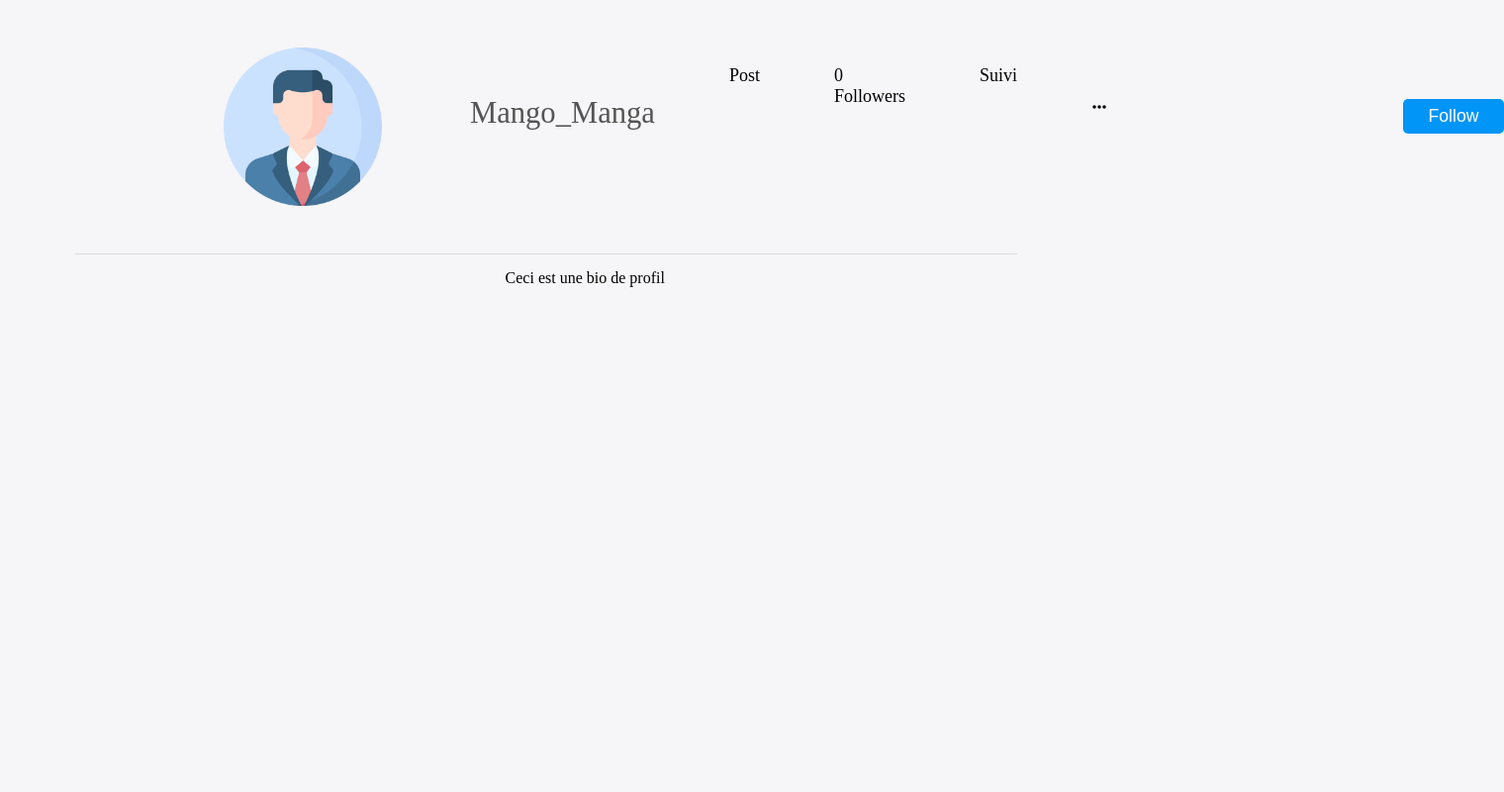
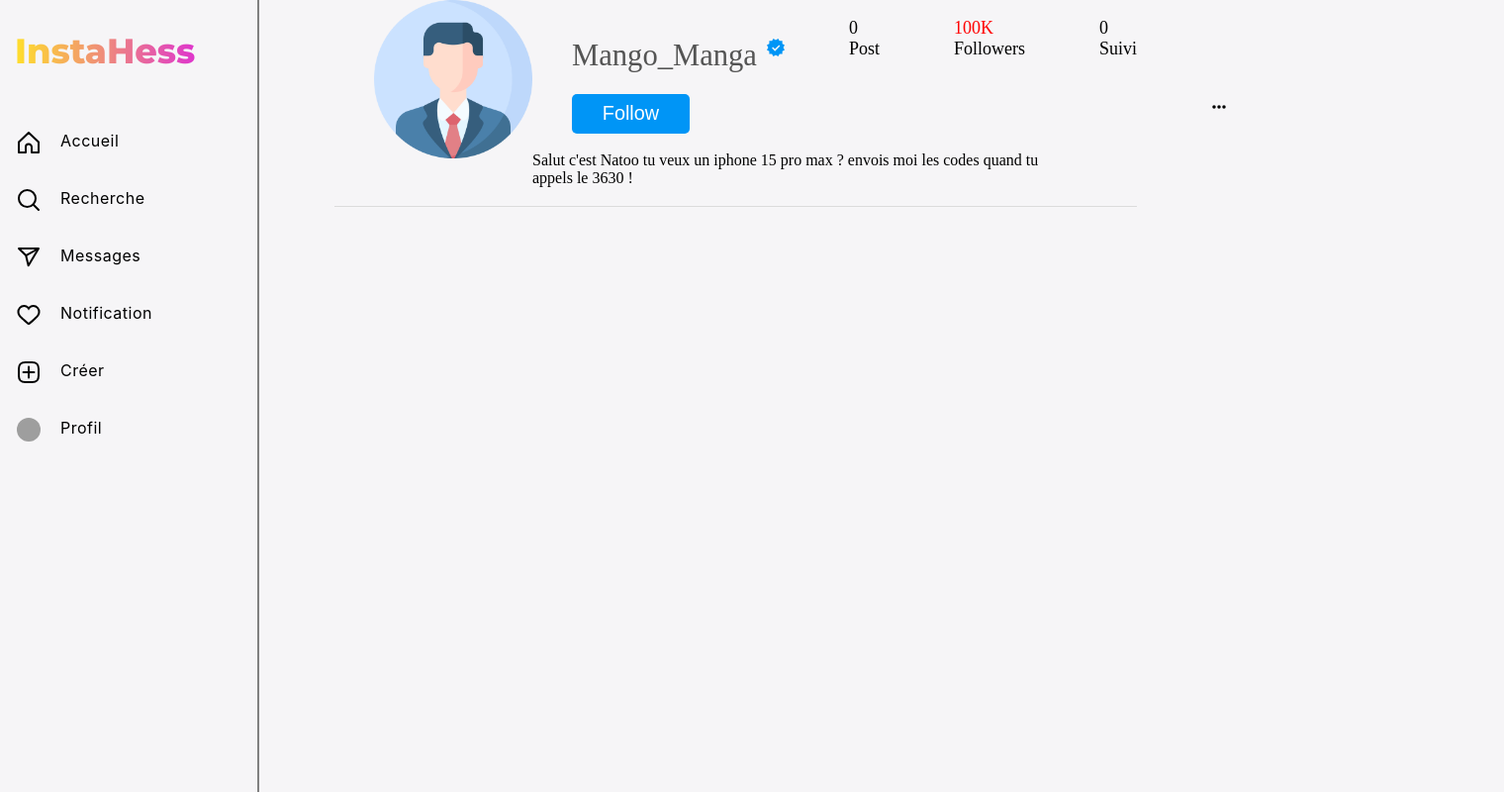
Before and after one commit to DidonCode/BUT2-S3, a PHP site: page /profil.php in a window 1520 px wide. Shown: the whole page at 99% size. Run offline with PHP 8.4, Linux system fonts and the light colour scheme; the visitor is signed in with stand-in values (Sample User, id 1); some libraries are stand-ins or nearby versions; grey boxes are pictures that could not be loaded.

Commit message:
Page profil (finition du top)
rajout logo certif mise en place des boutons
le haut de la page profil est fini

```diff
--- a/css/profil.css
+++ b/css/profil.css
@@ -9,10 +9,25 @@ li{
     list-style-type: none;
     display: inline-block;
 }
+
+.username{
+    margin: 0;
+}
+
+
+#followerCount{
+    margin: 0 auto;
+    align-items: center;
+    justify-content: center;
+    text-align: center;
+    color: red;
+}
+
 .main-container{
     display: flex;
     flex-direction: row;
     min-height: 100%;
+    height: auto;
 }
 
 .container {
@@ -62,15 +77,14 @@ li{
     display : grid;
     grid-template-columns: 1fr 2fr;
     height: 13em;
-    padding: 3em 0 0 5em;
     border-bottom: 0.5px solid #DBDBDB;
+    padding-left: 40px;
 }
 
 .photo-profil{
     width: 10em;
     height: 10em;
     border-radius: 50%;
-    margin-left: 25%;
 }
 
 .photo-profil>img{
@@ -90,8 +104,6 @@ li{
 }
 
 .follow-button{
-    margin-top: 100px;
-
     background-color: #0095F6;
     color: #fff;
     font-size: 1.1em;
@@ -100,7 +112,6 @@ li{
     border: unset;
     border-radius: 5px;
     cursor: pointer;
-
 }
 
 .text-bio{
@@ -113,3 +124,10 @@ li{
     grid-gap: 75px;
     font-size: 18px;
 }
+
+.certif{
+    display: inline-flex;
+    margin: 21px;
+    margin-right: 0px;
+    margin-left: 0px;
+}
--- a/php/side-bar.php
+++ b/php/side-bar.php
@@ -1,6 +1,6 @@
 <?php
 	include_once('session.php');
-	check();
+	//check();
 ?>
 
 <div class="side-nav-bar">
--- a/profil.php
+++ b/profil.php
@@ -9,6 +9,9 @@
 
 <body>
 <div class="main-container">
+            <?php
+				include_once("php/side-bar.php");
+			?>
     <div class="container">
         <div id="bio">
             <div class="photo-profil">
@@ -17,14 +20,20 @@
             <div class="profil-info">
                 <ul class="informations">
                     <li class="settings">
-                        <p class="username">Mango_Manga</p>
+                       <div class = "certif">
+                            <p class="username">Mango_Manga</p>
+                            <svg style="position: relative; left:10px;" color="rgb(0, 149, 246)" fill="rgb(0, 149, 246)" height="18" role="img" viewBox="0 0 40 40" width="18">
+                                <path d="M19.998 3.094 14.638 0l-2.972 5.15H5.432v6.354L0 14.64 3.094 20 0 25.359l5.432 3.137v5.905h5.975L14.638 40l5.36-3.094L25.358 40l3.232-5.6h6.162v-6.01L40 25.359 36.905 20 40 14.641l-5.248-3.03v-6.46h-6.419L25.358 0l-5.36 3.094Zm7.415 11.225 2.254 2.287-11.43 11.5-6.835-6.93 2.244-2.258 4.587 4.581 9.18-9.18Z" fill-rule="evenodd"></path>
+                            </svg>
+                        </div>
+                        <button id="followButton" class="follow-button" onclick="toggleFollow()">Follow</button>
                     </li>
-                    <li>Post</li>
-                    <li><span id="followerCount">0</span> Followers</li>
-                    <li>Suivi</li>
+                    <li><span>0</span> Post</li>
+                    <li><span id="followerCount">100K</span> Followers</li>
+                    <li><span>0</span> Suivi</li>
                 </ul>
-				<div class="text-bio">
-					<p>Ceci est une bio de profil</p>
+				<div class="texte-bio">
+					<p>Salut c'est Natoo tu veux un iphone 15 pro max ? envois moi les codes quand tu appels le 3630 ! </p>
 				</div>
             </div>
         </div>
@@ -35,7 +44,6 @@
                 <path d="M8 256a56 56 0 1 1 112 0A56 56 0 1 1 8 256zm160 0a56 56 0 1 1 112 0 56 56 0 1 1 -112 0zm216-56a56 56 0 1 1 0 112 56 56 0 1 1 0-112z"/>
             </svg>
         </div>
-        <!-- Menu contextuel -->
         <div id="contextMenu" class="context-menu">
             <ul>
                 <li><a href="#">Modifier le nom</a></li>
@@ -46,7 +54,6 @@
             </ul>
         </div>
     </div>
-	<button id="followButton" class="follow-button" onclick="toggleFollow()">Follow</button>
 </div>
 
 <script>
```
